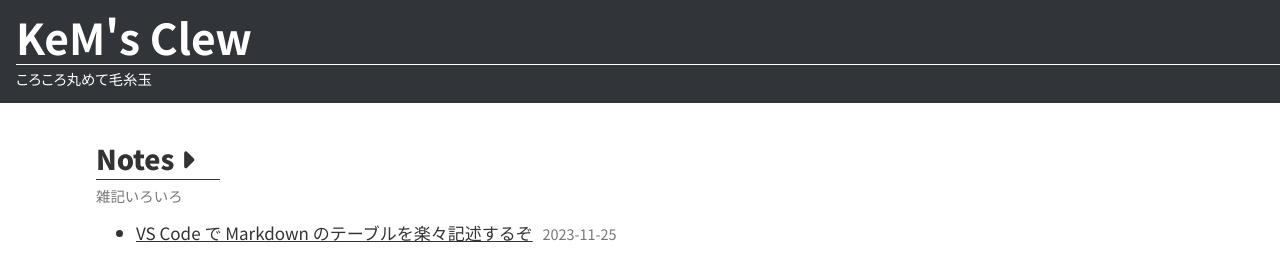
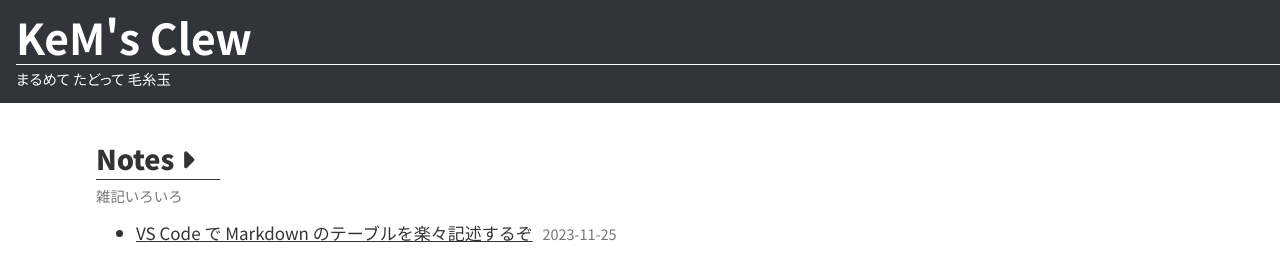
Before and after one commit to kenkenpa198/kems-clew.net, a Jekyll site: the page built from docs/index.html, in a window 1280 px wide. Shown: the top 253 px of the page. Built offline with Jekyll 4.4.1, drawn with Linux system fonts in a browser that asks for light colours; nearby versions of some CDN libraries; the repository's description, which GitHub fills in, is left out.

Commit message:
[update]mod description

```diff
--- a/docs/_layouts/default.html
+++ b/docs/_layouts/default.html
@@ -37,7 +37,7 @@
         <div class="wrapper">
             <p id="title"><a href="/">KeM's Clew</a></p>
             <hr>
-            <p id="catch">ころころ丸めて毛糸玉</p>
+            <p id="catch">まるめて たどって 毛糸玉</p>
         </div>
     </header>
     <div class="wrapper">
```
